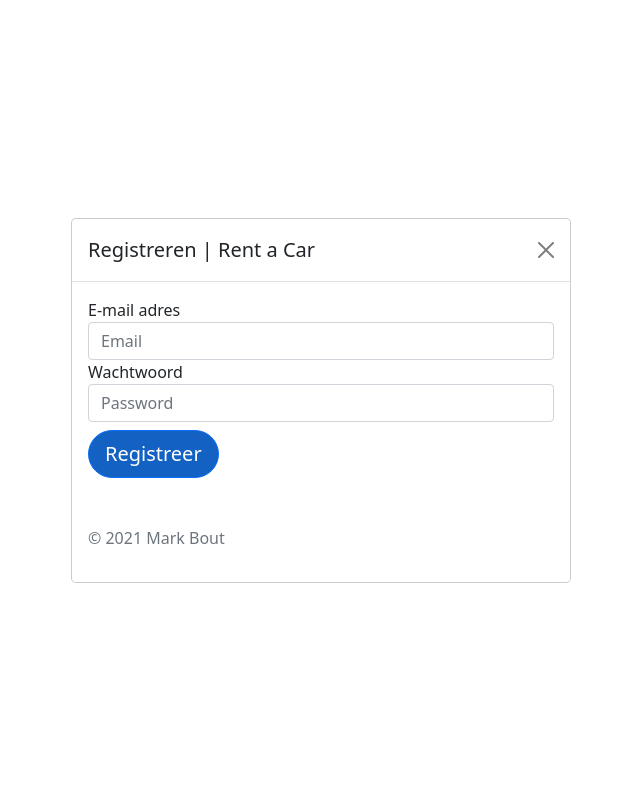
After one commit to MarkBout/rent-a-car, a PHP site: page /modals/register.php in a window 1280 px wide. The commit adds this page. Shown: the whole page, without its empty margins (319-959 px from the left). Run offline with PHP 8.4, Linux system fonts and the light colour scheme.

Commit message:
registration modal + contact page

```diff
--- /dev/null
+++ b/modals/register.php
@@ -0,0 +1,21 @@
+<?php include 'modal.html';?>
+<div class="modal fade show" id="registerModal" tabindex="-1" aria-labelledby="exampleModalLabel" style="display: block;" aria-modal="true" role="dialog">
+    <div class="modal-dialog modal-dialog-centered w-50 h-75">
+        <div class="modal-content">
+            <div class="modal-header">
+                <h5 class="modal-title" id="exampleModalLabel">Registreren | Rent a Car</h5>
+                <button type="button" class="btn-close" data-bs-dismiss="modal" aria-label="Close"></button>
+            </div>
+            <div class="modal-body">
+                <form action="../lib/Account.php" method="post" autocomplete="off">
+                    <label for="username">E-mail adres</label>
+                    <input type="email" class="form-control" name="register[gebruikersnaam]" placeholder="Email" id="username" required="">
+                    <label for="password">Wachtwoord</label>
+                    <input type="password" class="form-control" name="register[wachtwoord]" placeholder="Password" id="password" required="">
+                    <button class="btn btn-primary btn-lg mt-2 rounded-pill" type="submit" value="Registreer">Registreer</button>
+                </form>
+                <p class="mt-5 mb-3 text-muted">© 2021 Mark Bout</p>
+            </div>
+        </div>
+    </div>
+</div>
```
Also changed, not shown: contact.php (+14 -14 lines).
